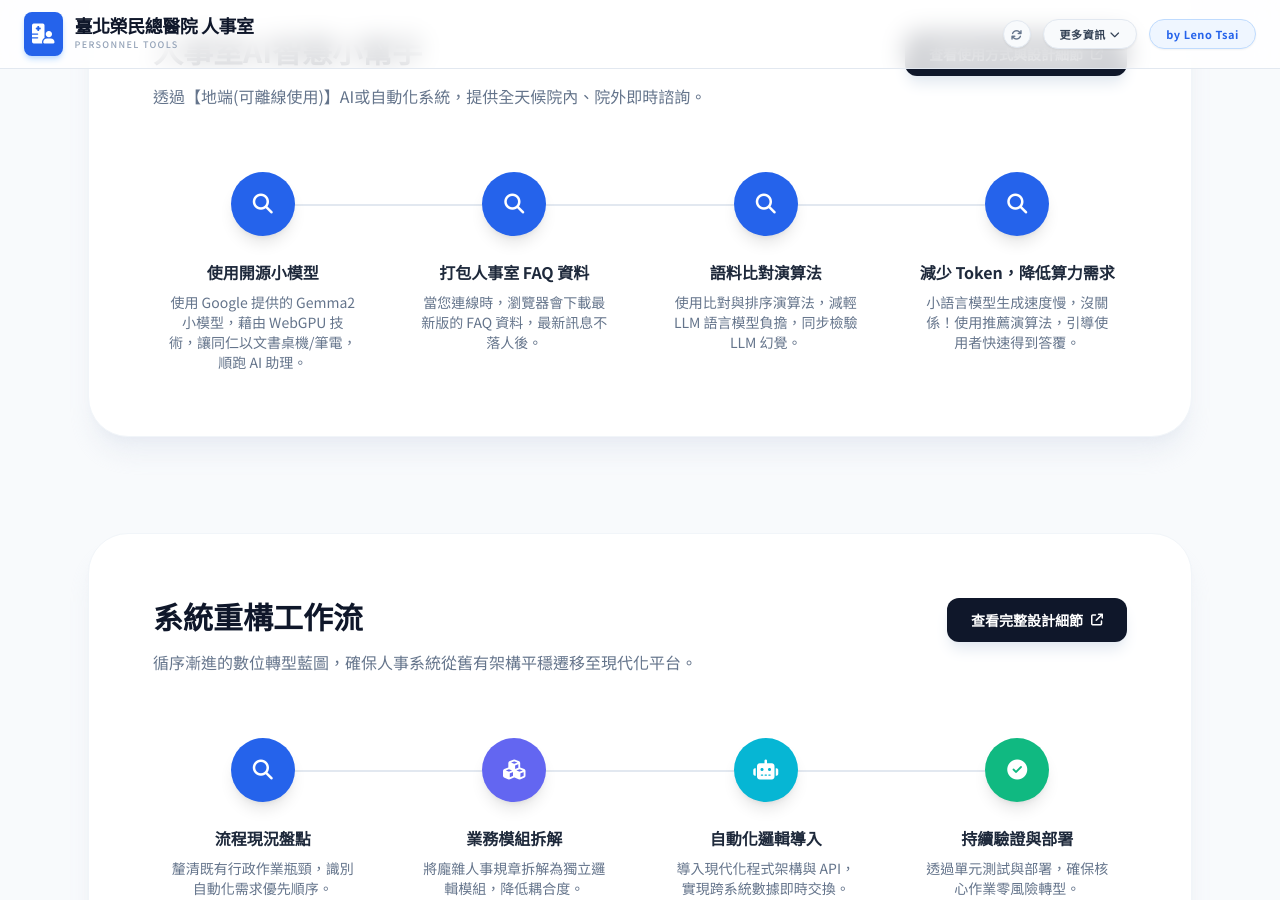
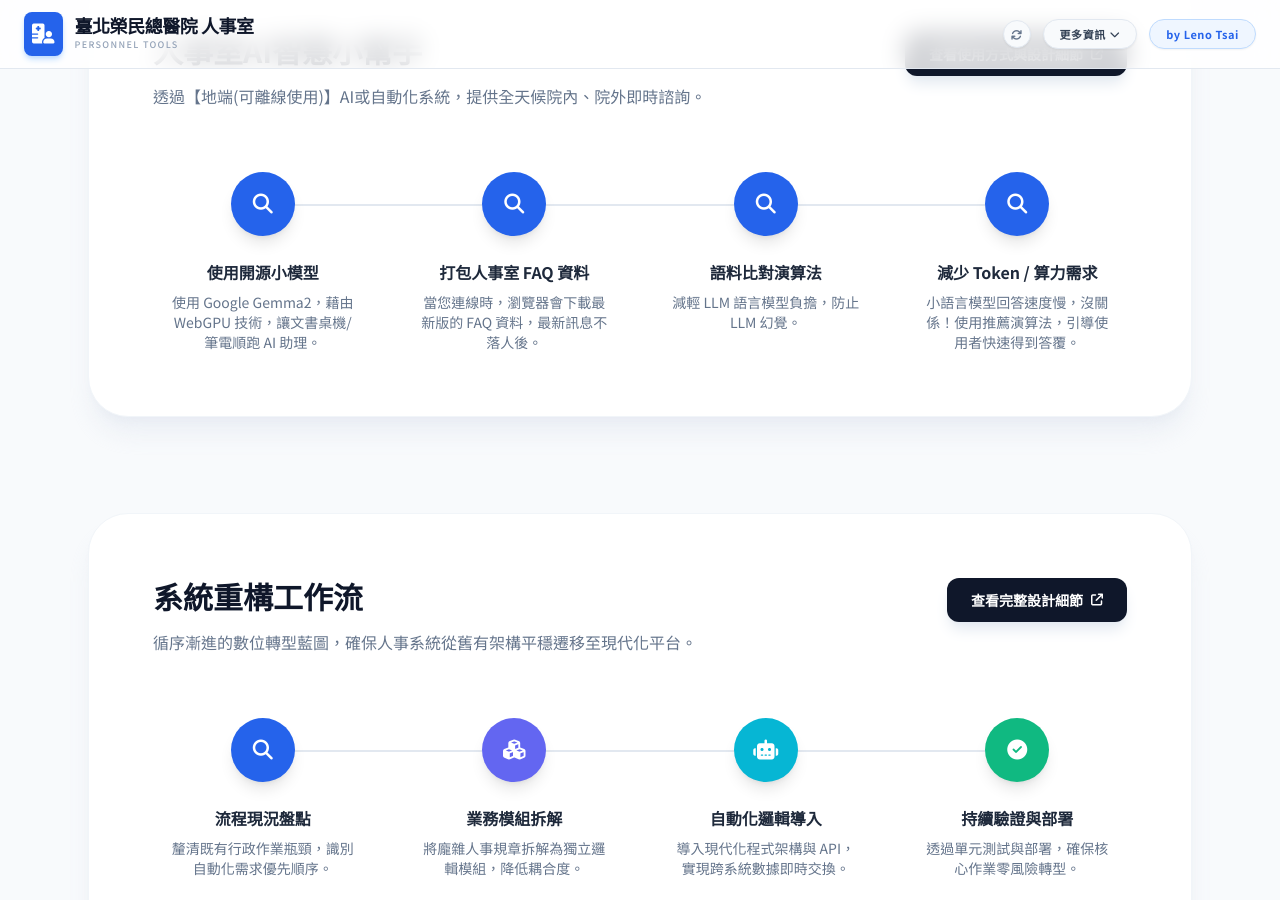
Before and after one commit to lennox0909/vghtpe-hr-tools, a Jekyll site: the page built from index.html, in a window 1280 px wide and 900 px high, scrolled down 1477 px. Built offline with Jekyll 4.4.1, drawn with Linux system fonts in a browser that asks for light colours; nearby versions of some CDN libraries.

Commit message:
chore: rivise auto-service workflow block

```diff
--- a/_data/workflows.yml
+++ b/_data/workflows.yml
@@ -9,7 +9,7 @@ auto-service:
     - title: 使用開源小模型
       icon: fa-magnifying-glass
       color_theme: blue-600
-      description: 使用 Google 提供的 Gemma2 小模型，藉由 WebGPU 技術，讓同仁以文書桌機/筆電，順跑 AI 助理。
+      description: 使用 Google Gemma2，藉由 WebGPU 技術，讓文書桌機/筆電順跑 AI 助理。
 
     - title: 打包人事室 FAQ 資料
       icon: fa-magnifying-glass
@@ -19,12 +19,12 @@ auto-service:
     - title: 語料比對演算法
       icon: fa-magnifying-glass
       color_theme: blue-600
-      description: 使用比對與排序演算法，減輕 LLM 語言模型負擔，同步檢驗 LLM 幻覺。
+      description: 減輕 LLM 語言模型負擔，防止 LLM 幻覺。
 
-    - title: 減少 Token，降低算力需求
+    - title: 減少 Token / 算力需求
       icon: fa-magnifying-glass
       color_theme: blue-600
-      description: 小語言模型生成速度慢，沒關係！使用推薦演算法，引導使用者快速得到答覆。
+      description: 小語言模型回答速度慢，沒關係！使用推薦演算法，引導使用者快速得到答覆。
 
 # 工作流區塊：系統重構
 refactor:
```
